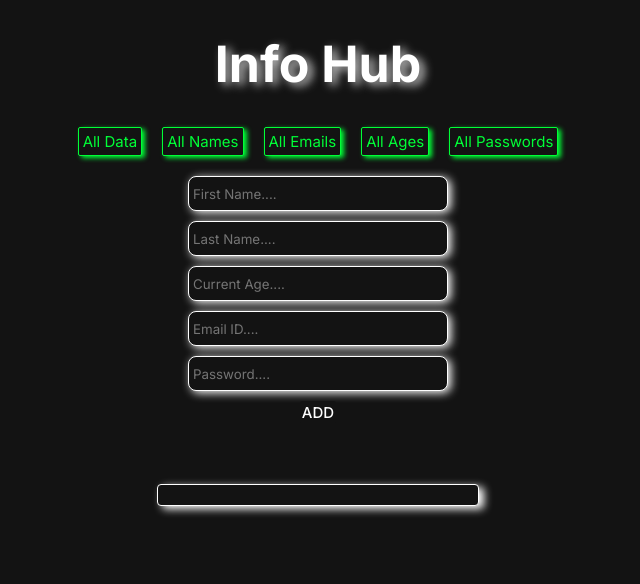
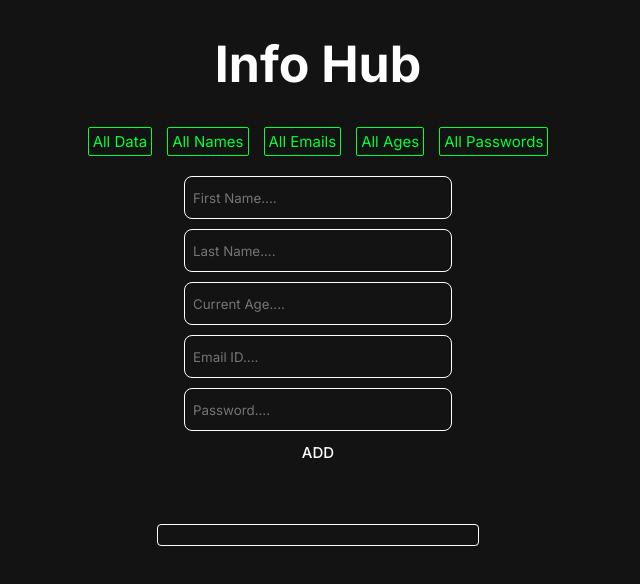
Before and after one commit to lokeshjaglan001/Info-Hub, a plain HTML site: page index.html in a window 1280 px wide. Shown: the whole page, without its empty margins (322-962 px from the left). Drawn offline with Linux system fonts and the light colour scheme.

```diff
--- a/index.html
+++ b/index.html
@@ -3,7 +3,7 @@
 <head>
     <meta charset="UTF-8">
     <meta name="viewport" content="width=device-width, initial-scale=1.0">
-    <title>Document</title>
+    <title>Info Hubt</title>
     <link rel="stylesheet" href="style.css">
     <link href="https://fonts.googleapis.com/css2?family=Inter:wght@400;500;600;700&display=swap" rel="stylesheet">
 
--- a/style.css
+++ b/style.css
@@ -1,10 +1,10 @@
-*{
+* {
   font-family: 'Inter', sans-serif;
   background-color: rgb(19, 19, 19);
   color: white;
 }
 
-body{
+body {
   font-family: 'Inter', sans-serif;
 }
 
@@ -21,36 +21,49 @@ input[type="number"] {
 }
 
 @media (max-width: 517px) {
-  #alldata , #names , #emails , #ages , #passwords{
+
+  #alldata,
+  #names,
+  #emails,
+  #ages,
+  #passwords {
     font-size: 10px;
   }
 }
 
-@media (max-width: 350px) {
-  #alldata , #names , #emails , #ages , #passwords{
+@media (max-width: 360px) {
+
+  #alldata,
+  #names,
+  #emails,
+  #ages,
+  #passwords {
     font-size: 7px;
   }
-  .operations{
+
+  .operations {
     gap: 5px;
   }
 }
 
-#form{
+#form {
   display: flex;
   align-items: center;
   flex-direction: column;
   gap: 10px;
+  margin: auto;
 }
 
-input{
+input {
   border: 1px solid white;
   border-radius: 8px;
   height: 25px;
   width: 250px;
   padding: 4px;
+  padding: 8px;
 }
 
-button{
+button {
   border: none;
   font-weight: 500;
   font-size: 15px;
@@ -58,7 +71,7 @@ button{
   padding: 2px;
 }
 
-#result{
+#result {
   text-align: center;
   font-size: 15px;
   border: 1px solid white;
@@ -68,37 +81,39 @@ button{
   margin-bottom: 80px;
   padding: 10px;
   border-radius: 4px;
-    box-shadow: 5px 3px 8px;
 }
 
-#alldata , #names , #emails , #ages , #passwords{
+#alldata,
+#names,
+#emails,
+#ages,
+#passwords {
   border: 1px solid rgb(0, 255, 55);
   padding: 4px;
   color: rgb(0, 255, 55);
   font-weight: 100;
-    box-shadow: 3px 2px 5px;
 }
 
-.operations{
+.operations {
   display: flex;
   justify-content: center;
-    gap:20px;
-    margin: 10px;
   margin-bottom: 20px;
+  gap: 15px;
+
 }
 
-.kaam{
+.kaam {
   display: flex;
 
   gap: 250px;
 }
 
-.delete{
+.delete {
   display: flex;
   justify-content: flex-end;
 }
 
-.edit{
+.edit {
   display: flex;
   justify-content: flex-start;
   height: 25px;
@@ -106,17 +121,8 @@ button{
 
 
 
-.heading{
+.heading {
   display: flex;
   justify-content: center;
   font-size: 50px;
 }
-
-H1{
-    text-shadow: 5px 3px 10px rgb(196, 196, 196);
-}
-
-
-#name , #surname , #age , #email , #password{
-    box-shadow: 3px 2px 10px white;
-}
```
Lines whose indentation alone changed are shown as unchanged.
